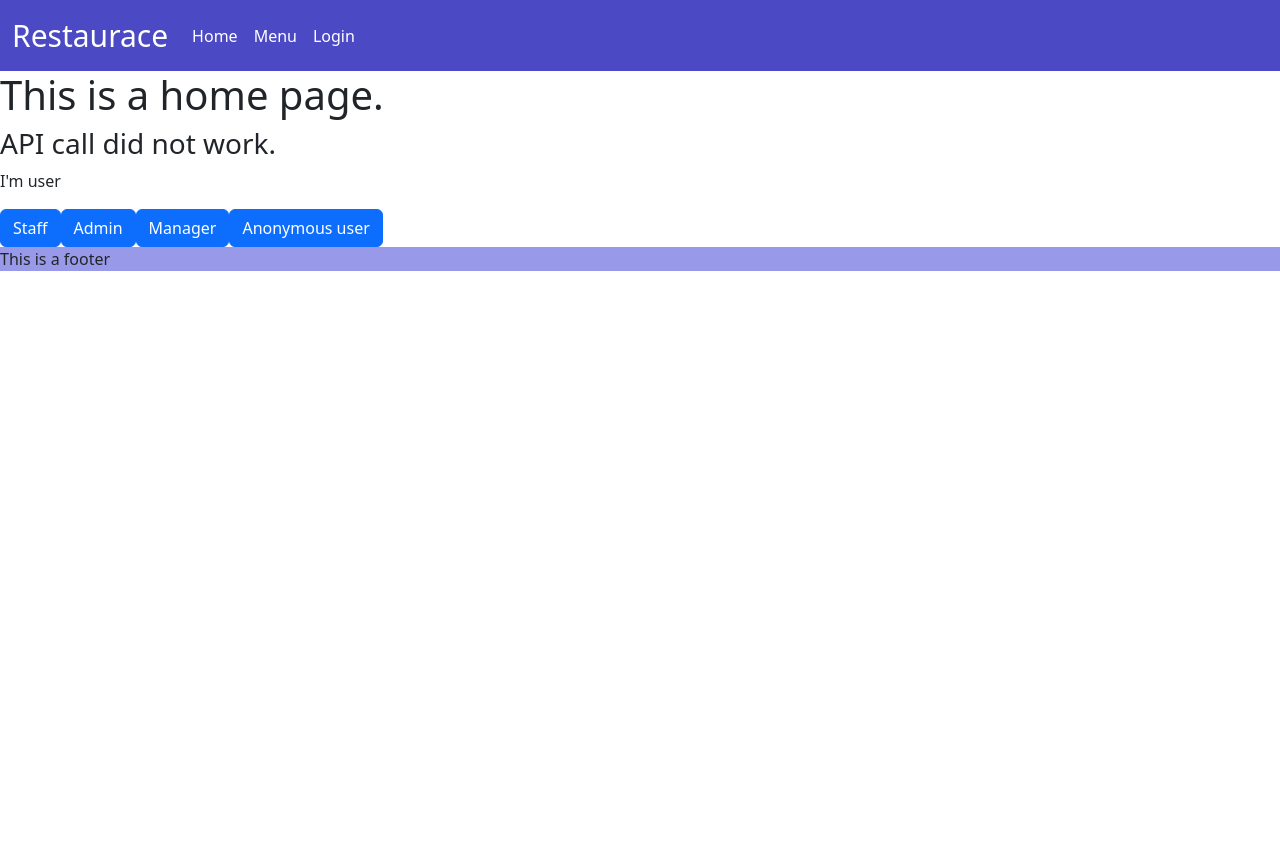
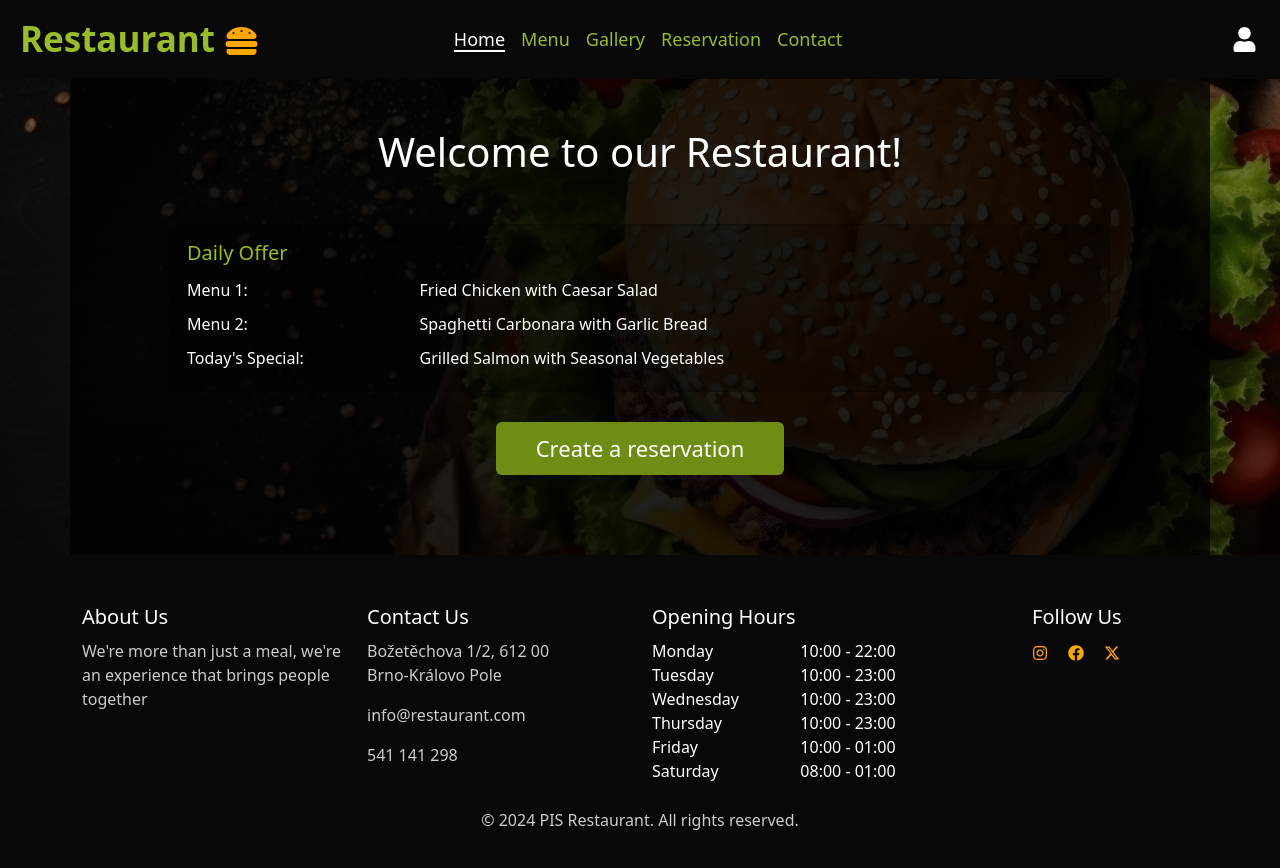
Before and after one commit to hungdojan/PIS_Project, a React (Create React App) app in the folder pis-frontend/: page / in a window 1280 px wide. Shown: the top 868 px of the page. Before the commit the page ends 800 px from the top, so only its background shows below. Built offline with nearby package versions, Linux system fonts and the light colour scheme; no server answers.

Commit message:
Initial design of the web

```diff
--- a/pis-frontend/src/App.jsx
+++ b/pis-frontend/src/App.jsx
@@ -1,5 +1,5 @@
 import { Route, Routes } from 'react-router-dom';
-import { PublicPage, HomePage, MenuPage } from './pages/publicPage';
+import { PublicPage, HomePage, MenuPage, ReservationPage } from './pages/publicPage';
 import StaffPage from './pages/staffPage';
 import LoginPage from './pages/login';
 import ManagerPage from './pages/managerPage';
@@ -13,6 +13,7 @@ const App = () => {
       <Routes>
         <Route path="/" element={<PublicPage />}>
           <Route path="menu" element={<MenuPage />} />
+          <Route path="reservation" element={<ReservationPage />} />
           <Route path="/" element={<HomePage />} />
         </Route>
         <Route path="login" element={<LoginPage />} />
--- a/pis-frontend/src/components/footerBar/FooterBar.css
+++ b/pis-frontend/src/components/footerBar/FooterBar.css
@@ -0,0 +1,36 @@
+.footer {
+    background-color: var(--primary-bg-color);
+    color: #fff;
+    padding: 50px 0;
+}
+
+.footer h5 {
+    color: #fff;
+    margin-bottom: 10px;
+}
+
+.footer p {
+    color: #ccc;
+}
+
+.footer a {
+    color: var(--secondary-color);
+    text-decoration: none;
+}
+
+.footer a:hover {
+    color: #fff;
+}
+
+.copyright {
+    padding: 25px 0;
+}
+
+.copyright p {
+    color: #ccc;
+    margin-bottom: 0;
+}
+
+.contacts a{
+    margin-right: 20px;
+}
--- a/pis-frontend/src/components/footerBar/index.jsx
+++ b/pis-frontend/src/components/footerBar/index.jsx
@@ -1,8 +1,61 @@
+import React from 'react';
+import { Container, Row, Col } from 'react-bootstrap';
 import './FooterBar.css';
+import {FaFacebook, FaInstagram} from "react-icons/fa";
+import {FaXTwitter} from "react-icons/fa6";
 
-// TODO:
+
 const FooterBar = () => {
-  return <footer className="public footer box">This is a footer</footer>;
+  return (
+    <footer className="footer">
+      <Container>
+        <Row>
+          <Col sm={6} md={3}>
+            <h5>About Us</h5>
+            <p>We're more than just a&nbsp;meal, we're an experience that brings people together</p>
+          </Col>
+          <Col sm={6} md={3}>
+            <h5>Contact Us</h5>
+            <p>Božetěchova 1/2, 612 00<br/>Brno-Královo Pole</p>
+            <p>info@restaurant.com</p>
+            <p>541 141 298</p>
+          </Col>
+          <Col sm={7} md={4}>
+            <h5>Opening Hours</h5>
+            <Row className="opening-hours">
+              <Row>
+                <Col md={5}>
+                  <div>Monday</div>
+                  <div>Tuesday</div>
+                  <div>Wednesday</div>
+                  <div>Thursday</div>
+                  <div>Friday</div>
+                  <div>Saturday</div>
+                </Col>
+                <Col md={7}>
+                  <div>10:00 - 22:00</div>
+                  <div>10:00 - 23:00</div>
+                  <div>10:00 - 23:00</div>
+                  <div>10:00 - 23:00</div>
+                  <div>10:00 - 01:00</div>
+                  <div>08:00 - 01:00</div>
+                </Col>
+              </Row>
+            </Row>
+          </Col>
+          <Col sm={5} md={2} className="contacts">
+            <h5>Follow Us</h5>
+              <a href="https://www.instagram.com"><FaInstagram/></a>
+              <a href="https://www.facebook.com"><FaFacebook/></a>
+              <a href="https://www.x.com"><FaXTwitter/></a>
+          </Col>
+        </Row>
+      </Container>
+      <div className="copyright text-center">
+        <p>&copy; {new Date().getFullYear()} PIS Restaurant. All rights reserved.</p>
+      </div>
+    </footer>
+  );
 };
 
 export default FooterBar;
--- a/pis-frontend/src/components/headerBar/HeaderBar.css
+++ b/pis-frontend/src/components/headerBar/HeaderBar.css
@@ -1,12 +1,57 @@
-.header-navbar {
-    background-color: rgb(75, 73, 196);
+.navbar-menu {
+    background-color: var(--primary-bg-color) !important;
 }
 
 .navbar-brand {
-    color: white;
-    font-size: 30px;
+    width: 300px;
 }
 
-.header-navbar .me-auto .nav-link {
+.navbar-brand .icon{
+    color: var(--secondary-color);
+    padding-bottom: 3px;
+}
+
+.brand-name {
+    margin-right: auto;
+}
+
+.navbar-brand {
+    color: var(--primary-color) !important;
+    font-size: 35px;
+    padding-left: 20px;
+    font-weight: bold;
+}
+
+.buttons-bar {
+    padding-right: 300px;
+    margin: auto;
+}
+
+.buttons-bar .navbar-nav .nav-link {
+    color: var(--primary-color);
+    font-size: 18px;
+}
+
+.buttons-bar .navbar-nav .nav-link:hover {
     color: white;
 }
+
+.buttons-bar .nav-link.active {
+    color: white !important;
+    text-decoration: underline;
+    text-decoration-thickness: 2px;
+    text-decoration-color: white;
+    text-underline-position: under;
+}
+
+.nav-login{
+    padding: 10px 15px;
+    position: absolute;
+    right: 0;
+    top: 0;
+}
+
+.nav-login .nav-link{
+    color: white;
+    font-size: 25px;
+}
--- a/pis-frontend/src/components/headerBar/index.jsx
+++ b/pis-frontend/src/components/headerBar/index.jsx
@@ -1,26 +1,53 @@
 import './HeaderBar.css';
 import Container from 'react-bootstrap/Container';
+import { useState, useEffect } from 'react';
 import Nav from 'react-bootstrap/Nav';
 import Navbar from 'react-bootstrap/Navbar';
+import { Link, useLocation } from 'react-router-dom';
+import {FaHamburger, FaUser} from "react-icons/fa";
+
 
 const HeaderBar = () => {
+  const location = useLocation();
+  const [navbarHeight, setNavbarHeight] = useState(0);
+
+  // Measure the navbar height on component mount and window resize
+  useEffect(() => {
+    function handleResize() {
+      const navbar = document.querySelector('.navbar-menu');
+      if (navbar) {
+        // Padding to keep the size of the fixes navbar (-1 to suppress the gap)
+        setNavbarHeight(navbar.offsetHeight - 1);
+      }
+    }
+
+    handleResize(); // Call it initially
+    window.addEventListener('resize', handleResize);
+    return () => window.removeEventListener('resize', handleResize);
+  }, []);
+
   return (
-    <Navbar expand="lg" className="header-navbar">
-      <Container fluid>
-        <Navbar.Brand href="/" className="brand-name">
-          Restaurace
-        </Navbar.Brand>
-        <Navbar.Toggle aria-controls="basic-navbar-nav" />
-        <Navbar.Collapse id="basic-navbar-nav">
-          <Nav className="me-auto">
-            <Nav.Link href="/">Home</Nav.Link>
-            <Nav.Link href="/menu">Menu</Nav.Link>
-            <Nav.Link href="/login">Login</Nav.Link>
+    <>
+      <Navbar bg="dark" expand="md" className="navbar-menu fixed-top">
+        <Navbar.Brand as={Link} to="/">Restaurant <FaHamburger className="icon"/></Navbar.Brand>
+        <Navbar id="basic-navbar-nav" className="buttons-bar">
+          <Nav className="mx-auto">
+            <Nav.Link as={Link} to="/" className={location.pathname === '/' ? 'active nav-link' : 'nav-link'}>Home</Nav.Link>
+            <Nav.Link as={Link} to="/menu" className={location.pathname === '/menu' ? 'active nav-link' : 'nav-link'}>Menu</Nav.Link>
+            <Nav.Link as={Link} to="/gallery" className={location.pathname === '/gallery' ? 'active nav-link' : 'nav-link'}>Gallery</Nav.Link>
+            <Nav.Link as={Link} to="/reservation" className={location.pathname === '/reservation' ? 'active nav-link' : 'nav-link'}>Reservation</Nav.Link>
+            <Nav.Link as={Link} to="/contact" className={location.pathname === '/contact' ? 'active nav-link' : 'nav-link'}>Contact</Nav.Link>
           </Nav>
-        </Navbar.Collapse>
-      </Container>
-    </Navbar>
+        </Navbar>
+        <Nav className="nav-login">
+          <Nav.Link href="/login" className="nav-link"><FaUser/></Nav.Link>
+        </Nav>
+      </Navbar>
+
+        <div style={{ paddingTop: navbarHeight }}>
+      </div>
+    </>
   );
-};
+}
 
 export default HeaderBar;
--- /dev/null
+++ b/pis-frontend/src/pages/publicPage/PublicPage.css
@@ -0,0 +1,61 @@
+:root {
+    --primary-color: #99bd2a;
+    --secondary-color: #ffa600;
+    --primary-bg-color: #080808;
+    --primary-color-dark: #6f8c14;
+}
+#root{
+    height: 100%;
+}
+
+html, body {
+    min-height: 100% !important;
+    height: 100%;
+}
+
+/* Hide scrollbar for Chrome, Safari and Opera */
+html::-webkit-scrollbar {
+    display: none;
+}
+
+/* Hide scrollbar for IE, Edge and Firefox */
+html {
+    -ms-overflow-style: none;  /* IE and Edge */
+    scrollbar-width: none;  /* Firefox */
+}
+
+.page {
+    display: flex;
+    flex-direction: column;
+    height: 100%;
+}
+
+.bg{
+    background-image: url("../../../public/restaurant_bg.jpg");
+    background-size: cover;
+    background-repeat: no-repeat;
+    width: 100%;
+    height: 100vh;
+    filter: brightness(50%);
+
+    position: absolute;
+    top: 0;
+    left: 0;
+    z-index: -1;
+}
+
+.main {
+    height: 100%;
+}
+
+/* -------------------------- Main container CSS -------------------------- */
+.main-container {
+    background-color: #000000bf;
+    height: 100%;
+    color: white;
+    padding: 50px 100px;
+}
+
+.main-container h1 {
+    text-align: center;
+}
--- a/pis-frontend/src/pages/publicPage/home/HomePage.css
+++ b/pis-frontend/src/pages/publicPage/home/HomePage.css
@@ -0,0 +1,26 @@
+.card-daily-offer {
+    background-color: #00000040;
+    color: white;
+}
+
+.card-daily-offer .card-title {
+    color: var(--primary-color);
+}
+
+.card-daily-offer .row {
+    padding: 5px 0;
+}
+
+.btn-reservation {
+    margin: 30px auto;
+    display: block;
+    background-color: var(--primary-color-dark);
+    border: 0;
+    color: white;
+    font-size: 22px;
+    padding: 10px 40px;
+}
+
+.btn-reservation:hover, .btn-reservation:active{
+    background-color: var(--primary-color) !important;
+}
--- a/pis-frontend/src/pages/publicPage/home/index.jsx
+++ b/pis-frontend/src/pages/publicPage/home/index.jsx
@@ -1,85 +1,53 @@
 import React, { useEffect, useState } from 'react';
 import axios from 'axios';
 import Button from 'react-bootstrap/Button';
+import { Container, Card, Row, Col } from "react-bootstrap";
+import './HomePage.css';
+
 
 const HomePage = () => {
-  const [data, setData] = useState('');
-  const [role, setRole] = useState('');
-
-  useEffect(() => {
-    document.title = 'Home page';
-    axios
-      .get(`/api/hello`)
-      .then((response) => {
-        setData(response.data?.hello);
-      })
-      .catch(() => {
-        // nothing
-      });
-    const _role = localStorage.getItem('role');
-    if (_role !== null) {
-      setRole(_role);
-    } else {
-      setRole('user');
-    }
-  }, []);
-
-  const renderAPICall = () => {
-    if (data.hello !== undefined) {
-      return <h3>Hello {data}</h3>;
-    }
-    return <h3>API call did not work.</h3>;
-  };
-
-  const renderRoleLabel = () => {
-    return <p>I'm {role}</p>;
-  };
-
-  const renderRoleButtons = () => {
-    return (
-      <>
-        <Button
-          onClick={() => {
-            localStorage.setItem('role', 'staff');
-            setRole('staff');
-          }}
-        >
-          Staff
-        </Button>
-        <Button
-          onClick={() => {
-            localStorage.setItem('role', 'admin');
-            setRole('admin');
-          }}
-        >
-          Admin
-        </Button>
-        <Button
-          onClick={() => {
-            localStorage.setItem('role', 'manager');
-            setRole('manager');
-          }}
-        >
-          Manager
-        </Button>
-        <Button
-          onClick={() => {
-            localStorage.removeItem('role');
-            setRole('user');
-          }}
-        >
-          Anonymous user
-        </Button>
-      </>
-    );
-  };
-
   return (
     <>
-      <h1>This is a home page.</h1>
-      {renderAPICall()}
-      {renderRoleLabel()}
-      {renderRoleButtons()}
+      <Container className="main-container">
+        <h1>Welcome to our Restaurant!</h1>
+        <Row className="mt-5">
+          <Col>
+            <Card className="card-daily-offer">
+              <Card.Body>
+                <Card.Title>Daily Offer</Card.Title>
+                <Card.Text>
+                  <Row>
+                    <Col md={3}>
+                      Menu 1:
+                    </Col>
+                    <Col md={9}>
+                      Fried Chicken with Caesar Salad
+                    </Col>
+                  </Row>
+                  <Row>
+                    <Col md={3}>
+                      Menu 2:
+                    </Col>
+                    <Col md={9}>
+                      Spaghetti Carbonara with Garlic Bread
+                    </Col>
+                  </Row>
+                  <Row>
+                    <Col md={3}>
+                      Today's Special:
+                    </Col>
+                    <Col md={9}>
+                      Grilled Salmon with Seasonal Vegetables
+                    </Col>
+                  </Row>
+                </Card.Text>
+              </Card.Body>
+            </Card>
+          </Col>
+        </Row>
+
+        <Button className="btn-reservation">Create a reservation</Button>
+      </Container>
     </>
   );
 };
--- a/pis-frontend/src/pages/publicPage/index.jsx
+++ b/pis-frontend/src/pages/publicPage/index.jsx
@@ -3,15 +3,22 @@ import HeaderBar from '../../components/headerBar';
 import FooterBar from '../../components/footerBar';
 import MenuPage from './menu';
 import HomePage from './home';
+import ReservationPage from './reservation';
+import './PublicPage.css';
+import React from "react";
 
 const PublicPage = (props) => {
   return (
-    <div>
-      <HeaderBar onRoleChange={props.onRoleChange} role={props.role} />
-      <Outlet />
-      <FooterBar />
+    <div className="page">
+      <div className="bg">
+      </div>
+      <HeaderBar onRoleChange={props.onRoleChange} role={props.role}/>
+      <div className="main">
+        <Outlet/>
+      </div>
+      <FooterBar/>
     </div>
   );
 };
 
-export { PublicPage, MenuPage, HomePage };
+export {PublicPage, MenuPage, HomePage, ReservationPage};
--- a/pis-frontend/src/pages/publicPage/menu/index.jsx
+++ b/pis-frontend/src/pages/publicPage/menu/index.jsx
@@ -1,4 +1,5 @@
 import React, { useEffect } from 'react';
+import Button from "react-bootstrap/Button";
 
 const MenuPage = () => {
   useEffect(() => {
@@ -8,6 +9,7 @@ const MenuPage = () => {
   return (
     <>
       <h1>This is a Menu page.</h1>
+      <Button variant="primary">Ok</Button>
     </>
   );
 };
--- /dev/null
+++ b/pis-frontend/src/pages/publicPage/reservation/index.jsx
@@ -0,0 +1,16 @@
+import React, {useEffect} from "react";
+import { Container, Card, Row, Col } from "react-bootstrap";
+
+const ReservationPage = () => {
+  useEffect(() => {
+    document.title = 'Reservation Page';
+  }, []);
+
+  return (
+    <Container className="main-container">
+
+    </Container>
+  );
+};
+
+export default ReservationPage;
```
Also changed, not shown: pis-frontend/public/restaurant_bg.jpg (added), pis-frontend/src/pages/publicPage/reservation/ReservationPage.css (added), 1 other file (tests, documents, lock files or other folders).
